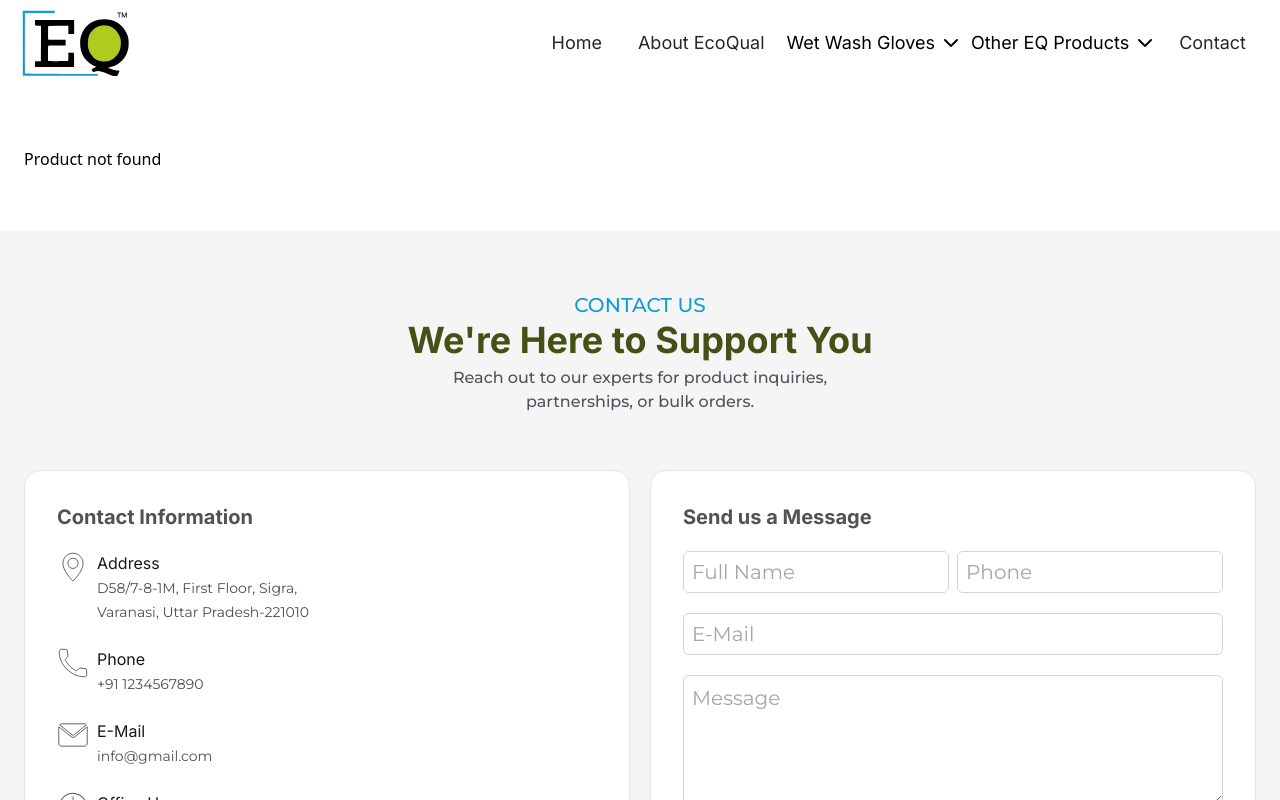
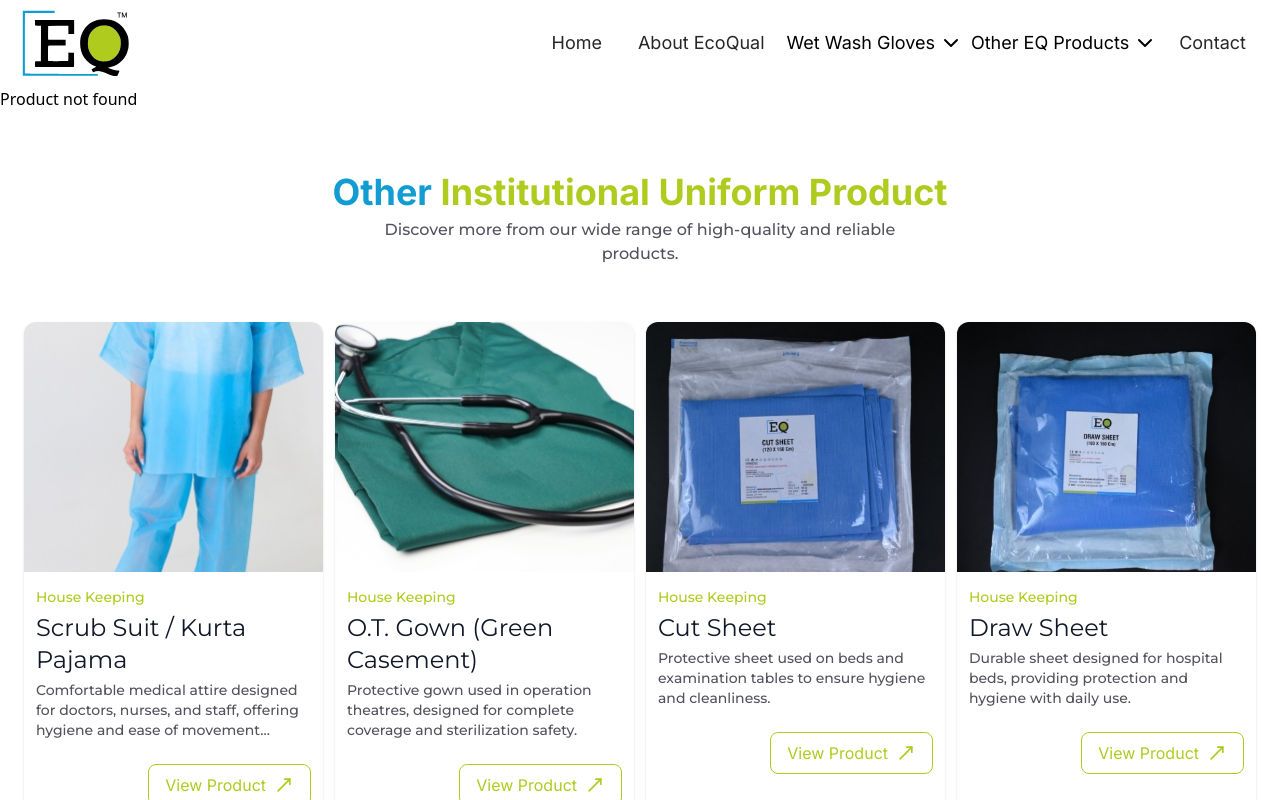
Before and after one commit to Semicolon-Wiz/ecoqual, a Next.js app: page /product/institutional/1 in a window 1280 px wide. Shown: the top 800 px of the page. Built offline with nearby package versions, Linux system fonts and the light colour scheme.

Commit message:
Add recent product

```diff
--- a/src/app/product/institutional/[id]/InstitutionalProducts.tsx
+++ b/src/app/product/institutional/[id]/InstitutionalProducts.tsx
@@ -1,5 +1,6 @@
 'use client'
 import { Product, ProductType } from '@/utils/ProductData';
+import { Section, Wrapper } from "@/utils/Section"
 import useFancybox from '@/utils/useFancybox';
 import Image from 'next/image';
 import React, { useState } from 'react'
@@ -30,6 +31,8 @@ export default function InstitutionalProducts({ id }: { id: string }) {
     }
 
     return (
+        <Section>
+            <Wrapper>
                 <div className='relative w-full flex md:flex-row flex-col md:gap-20 gap-7'>
                     <div className='md:w-[450px] w-full '>
                         <div className="sticky top-10">
@@ -134,5 +137,7 @@ export default function InstitutionalProducts({ id }: { id: string }) {
                         </div>
                     </div>
                 </div>
+            </Wrapper>
+        </Section>
     )
 }
--- a/src/app/product/institutional/[id]/page.tsx
+++ b/src/app/product/institutional/[id]/page.tsx
@@ -1,13 +1,12 @@
-import { Section, Wrapper } from "@/utils/Section"
 import InstitutionalProducts from "./InstitutionalProducts"
+import RecentProduct from "@/components/RecentProduct"
 export default async function Kits({ params }: { params: Promise<{ id: string }> }) {
     const { id } = await params
 
     return (
-        <Section>
-            <Wrapper>
-                <InstitutionalProducts id={id} />
-            </Wrapper>
-        </Section>
+        <main className="relative w-full">
+            <InstitutionalProducts id={id} />
+            <RecentProduct id={id} category={'institutional'} name={'Institutional Uniform Product'} />
+        </main>
     )
 }
```
Lines whose indentation alone changed are shown as unchanged.
